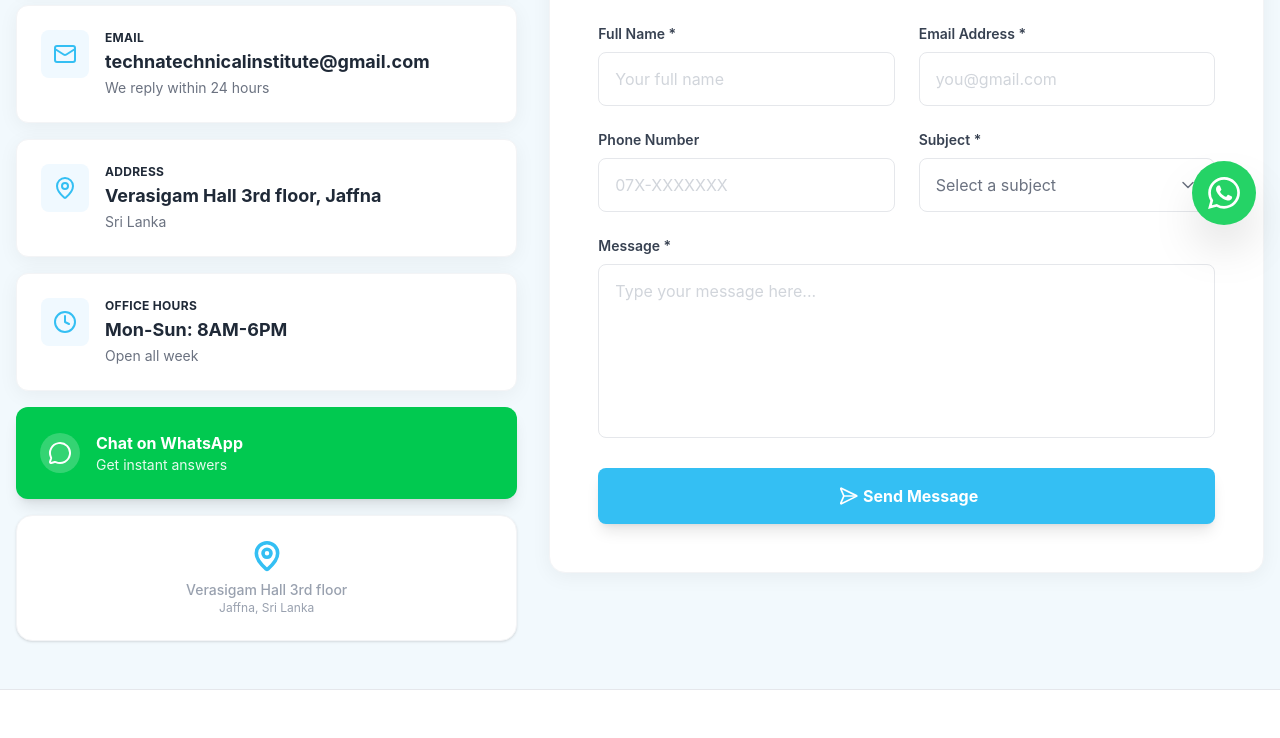
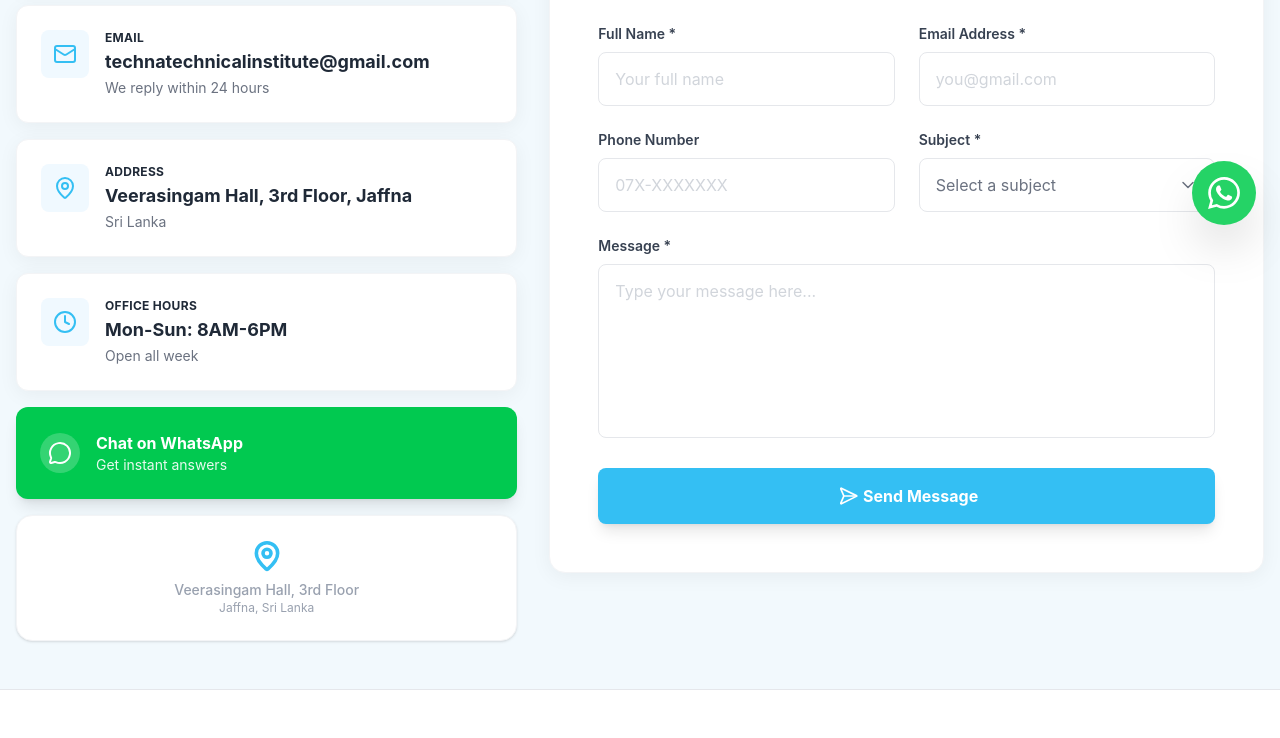
Before and after one commit to Neon-Labz/Techna-website-FE, a Next.js app: page /contact in a window 1280 px wide. Shown: the part 551-1289 px from the top of the page. Built offline with nearby package versions, Linux system fonts and the light colour scheme; no server answers.

Commit message:
fix: BUG-008A - Veerasingam Hall address spelling corrected

```diff
--- a/src/components/website/ContactSection.tsx
+++ b/src/components/website/ContactSection.tsx
@@ -173,7 +173,7 @@ export default function ContactSection() {
                   </div>
                   <div className="min-w-0">
                     <p className="text-xs font-bold uppercase tracking-[0.3px] text-[#1F2937]">ADDRESS</p>
-                    <p className="text-lg font-bold text-[#1F2937] mt-0.5">Verasigam Hall 3rd floor, Jaffna</p>
+                    <p className="text-lg font-bold text-[#1F2937] mt-0.5">Veerasingam Hall, 3rd Floor, Jaffna</p>
                     <p className="text-sm text-[#6B7280] mt-0.5">Sri Lanka</p>
                   </div>
                 </div>
@@ -214,7 +214,7 @@ export default function ContactSection() {
               {/* Location Mini Block */}
               <div className="bg-white border border-[#F3F4F6] rounded-2xl p-6 shadow-[0px_1px_3px_rgba(0,0,0,0.1),0px_1px_2px_-1px_rgba(0,0,0,0.1)] flex flex-col items-center justify-center">
                 <MapPin className="w-8 h-8 text-[#34BFF3] mb-2" strokeWidth={2.67} />
-                <p className="text-sm font-medium text-[#99A1AF] text-center">Verasigam Hall 3rd floor</p>
+                <p className="text-sm font-medium text-[#99A1AF] text-center">Veerasingam Hall, 3rd Floor</p>
                 <p className="text-xs text-[#99A1AF] text-center">Jaffna, Sri Lanka</p>
               </div>
             </div>
```
